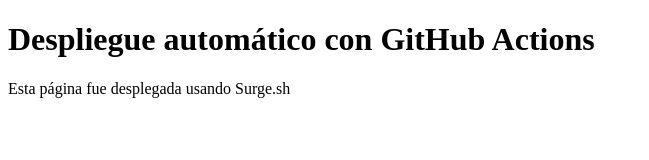
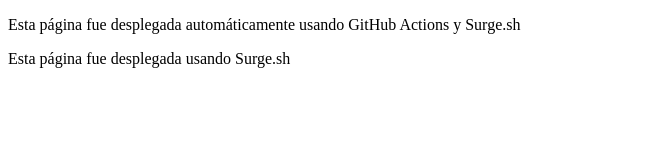
Before and after one commit to elibelfeliciano282-cell/integracion-continua-de-Surge.sh, a plain HTML site: page index.html in a window 1280 px wide. Shown: the whole page, without its empty margins (0-649 px from the left). Drawn offline with Linux system fonts and the light colour scheme.

Commit message:
Actualizar pagina para probar CI/CD

```diff
--- a/index.html
+++ b/index.html
@@ -5,7 +5,7 @@
 </head>
 
 <body>
-    <h1>Despliegue automático con GitHub Actions</h1>
+    <p>Esta página fue desplegada automáticamente usando GitHub Actions y Surge.sh</p>
     <p>Esta página fue desplegada usando Surge.sh</p>
 </body>
 
```
